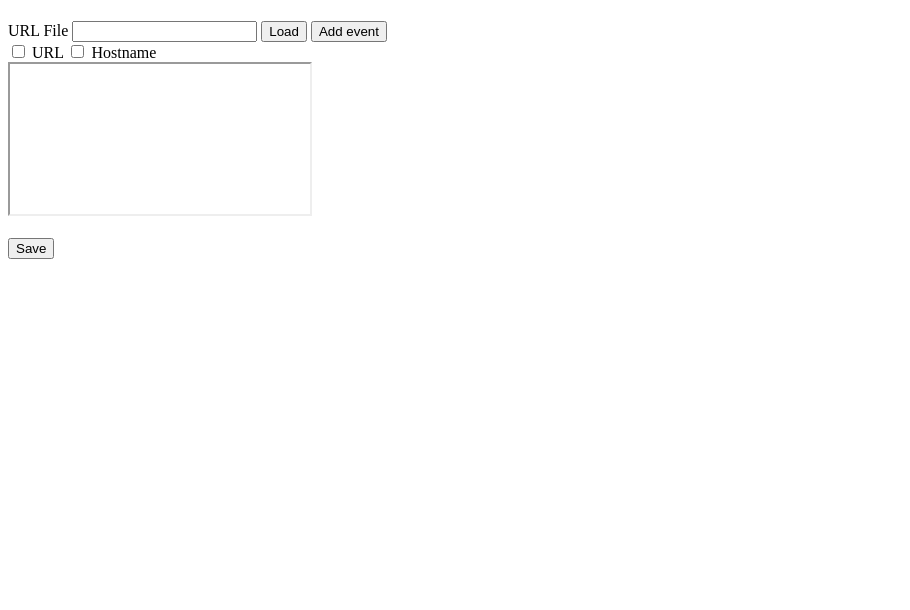
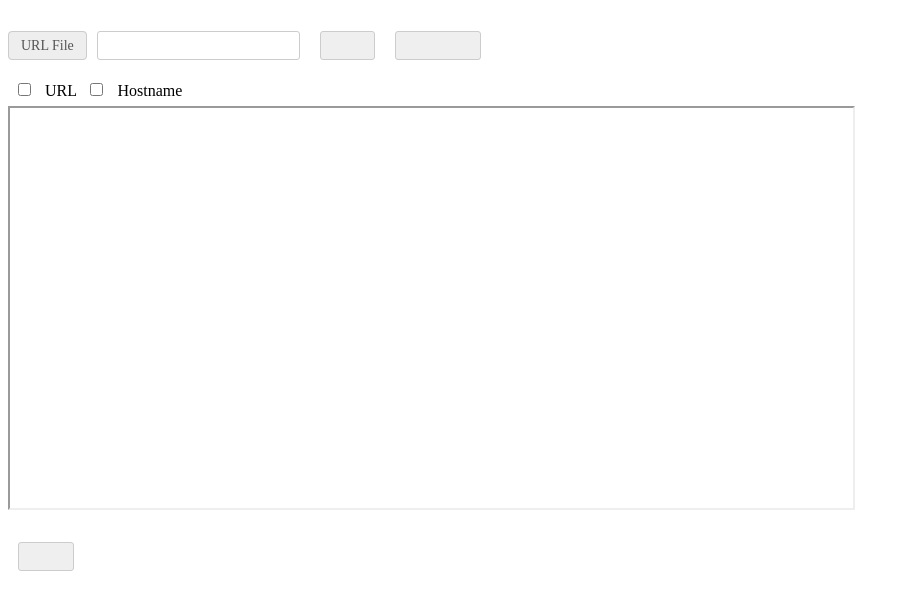
Before and after one commit to fderbel/track_CS, a website: page src/configTrack.html in a window 1280 px wide. Shown: the whole page, without its empty margins (0-910 px from the left). Drawn offline with Linux system fonts and the light colour scheme.

Commit message:
modif in config?js

```diff
--- a/src/configTrack.html
+++ b/src/configTrack.html
@@ -2,29 +2,69 @@
 <html>
     <head>
         <script type="text/javascript" src="./configTrack.js"></script>
+        <style type="text/css">
+        .input-group {
+            position: relative;
+            display: table;
+            border-collapse: separate;
+            margin-top: 3px;
+            margin-bottom: 3px;
+          }
+          label {
+            padding: 6px 12px;
+            font-size: 14px;
+            font-weight: normal;
+            line-height: 1;
+            color: #555;
+            text-align: center;
+            background-color: #eee;
+            border: 1px solid #ccc;
+            border-radius: 4px;
+          }
+          input,select,button {
+            color: #0000;
+            border-color: #357ebd;
+            padding: 5px 10px;
+            margin-left: 50px;
+            padding: 6px 12px;
+            border: 1px solid #ccc;
+            border-radius: 3px;
+            margin: 10px;
+          }
+          div{
+          width : "100%";
+          }
+          iframe {
+            width: 66.66666666666666%;
+            height: 400px;
+          }
+          span {
+            width: 33%;
+            float: right;
+           }
+        </style>
     </head>
-<body>
-      <form id="ConfigTracage" role="form">
-        <h1 id="conftrace"></h1>
-        <div>
+    <body>
+        <form id="ConfigTracage" role="form">
+          <h1 id="conftrace"></h1>
+          <div class="input-group">
           <label for="URL">URL File</label>
           <input Id="URL" type="text">
           <input type="button"  id="Load" value="Load">
-          <label ></label>
           <input type="button"  id ="ADDEvent" value="Add event"></input>
         </div>
         <div >
-          <label >
-            <input type="checkbox" id="URLCK"> URL
-          </label>
-          <label >
-            <input type="checkbox" id="Hostname"> Hostname
-          </label>
+
+            <input type="checkbox" id="URLCK" > URL </input>
+            <input type="checkbox" id="Hostname"> Hostname </input>
+
         </div>
+         <div>
+          <iframe>
+          </iframe>
+          <span  Id="SelectorT" ></span>
 
-          <iframe> </iframe>
-
-        <div  Id="SelectorT" ></div>
+        </div>
         <div id="EventList"> </div>
         <br>
         <button type="button" id="Save" value = "Save">Save</button>
--- a/src/configTrack.js
+++ b/src/configTrack.js
@@ -1,9 +1,14 @@
 var eventObj= ["click","dblclick","Focus","keydown","keypress","mouseover","Load","keyup","change","mouseup"];
+var index=0;
+var scripts = document.getElementsByTagName('script');
+var thisScript = scripts[scripts.length-1];
+var path = thisScript.src.replace(/\/script\.js$/, '/');
+var Path_SharedWebWorker = path.replace("configTrack.js","sharedWebWorker.js");
 
-var sharedWorker = new SharedWorker ("sharedWebWorker.js");
+var sharedWorker = new SharedWorker (Path_SharedWebWorker);
 sharedWorker.port.start();
 
-	var index=0;
+
 
 	document.addEventListener("DOMContentLoaded", function() {
 
@@ -157,8 +162,11 @@ sharedWorker.port.start();
       //   kango.storage.setItem("Config",Config);
 	    // window.location.reload();
 			console.log (Page);
-    	document.getElementById("configuration").innerHTML = JSON.stringify(Page);
-    },false);
+    	var config = document.body.appendChild(document.createElement('pre'))
+			config.innerHTML = "";
+			config.innerHTML = JSON.stringify(Page, undefined, 4);
+
+		},false);
 
 		function getPath ( element ) {
 		// derived from http://stackoverflow.com/a/3454579/1235487
@@ -170,10 +178,6 @@ sharedWorker.port.start();
 
 		var xpath = "";
 		for (true; element && element.nodeType === 1; element = element.parentNode) {
-		 //if (typeof(element.id) !== "undefined") return "#" + element.id;
-		 // var id = ($(element.parentNode)
-		 // .children(element.tagName)
-		 // .index(element) + 1);
 		 var id = Array.prototype.indexOf.call(element.parentNode.childNodes, element);
 		 id = (id > 1  ?  "[" + id + "]"  :  "");
 		 xpath = "/" + element.tagName.toLowerCase() + id + xpath;
```
